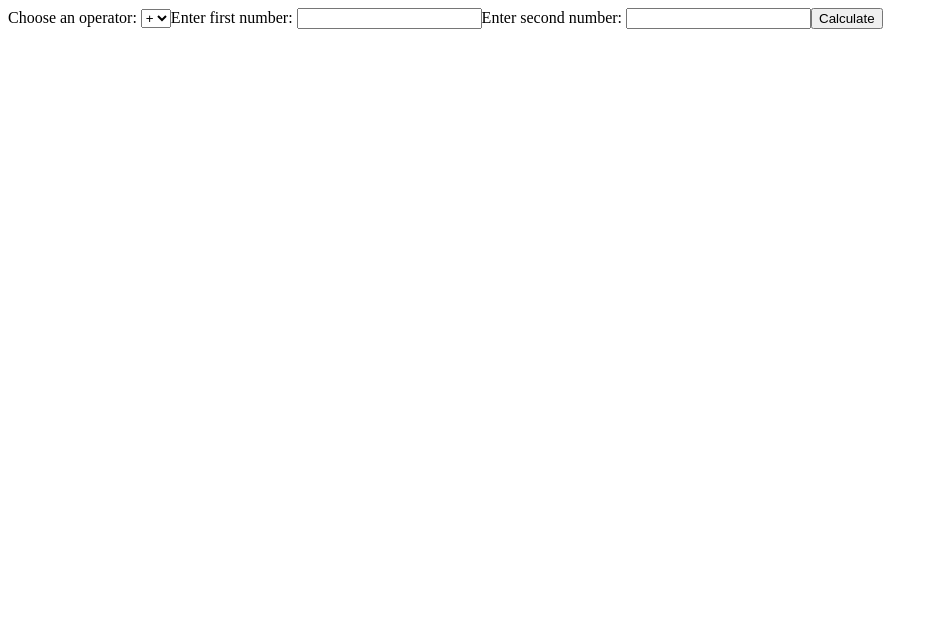
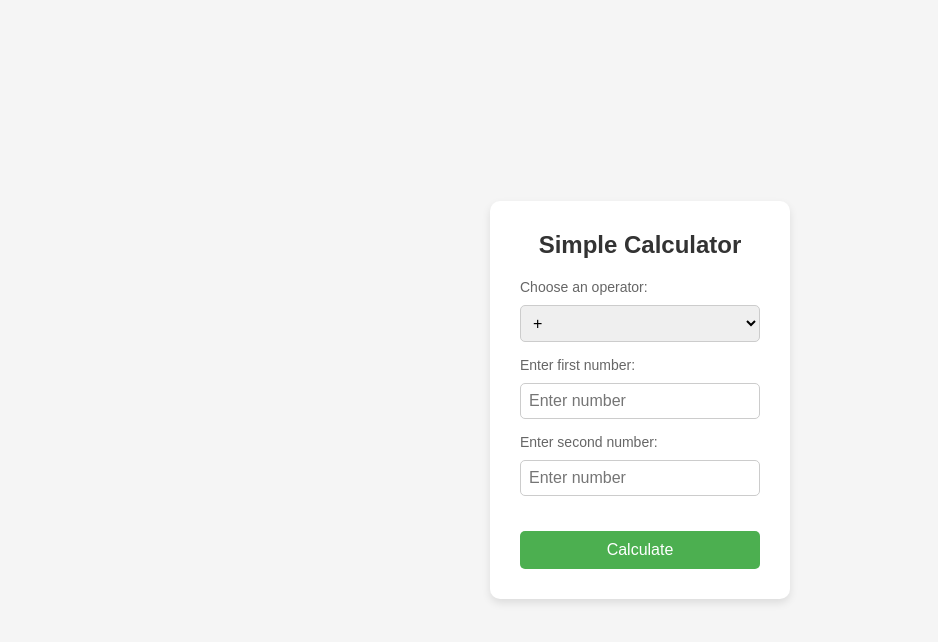
Before and after one commit to sangram72/simple-calculator, a React (Vite) app: page / in a window 1280 px wide. Shown: the top 642 px of the page, without its empty margins (0-938 px from the left). Built offline with nearby package versions, Linux system fonts and the light colour scheme.

Commit message:
Update App.jsx

```diff
--- a/src/App.jsx
+++ b/src/App.jsx
@@ -1,11 +1,11 @@
 import { useState } from 'react';
+import './App.css'; // Importing a separate CSS file for styles
 
 function App() {
-
   const [op, setOp] = useState("+");
   const [fstNumber, setFstNumber] = useState();
   const [secNumber, setSecNumber] = useState();
-    const [result, setResult] = useState(null);
+  const [result, setResult] = useState(null);
 
   function handleChange(e) {
     setOp(e.target.value);
@@ -20,12 +20,10 @@ function App() {
   }
 
   function operation() {
-
     if (isNaN(fstNumber) || isNaN(secNumber)) {
       alert("Please enter valid numbers");
       return;
     }
-
 
     switch (op) {
       case "+":
@@ -51,30 +49,44 @@ function App() {
   }
 
   return (
-    <div>
-      <label>Choose an operator: </label>
+    <div className="container">
+      <div className="calculator">
+        <h1>Simple Calculator</h1>
 
-      <select onChange={handleChange}>
+        <div className="input-group">
+          <label>Choose an operator: </label>
+          <select onChange={handleChange} value={op}>
+            <option value="+">+</option>
+            <option value="-">-</option>
+            <option value="*">*</option>
+            <option value="/">/</option>
+          </select>
+        </div>
 
-       <option value="+">+</option>
+        <div className="input-group">
+          <label>Enter first number: </label>
+          <input
+            type="number"
+            onChange={handleFstNumberChange}
+            value={fstNumber}
+            placeholder="Enter number"
+          />
+        </div>
 
-       <option value="-">-</option>
+        <div className="input-group">
+          <label>Enter second number: </label>
+          <input
+            type="number"
+            onChange={handleSecNumberChange}
+            value={secNumber}
+            placeholder="Enter number"
+          />
+        </div>
 
-       <option value="*">*</option>
+        <button onClick={operation} className="calculate-btn">Calculate</button>
 
-       <option value="/">/</option>
-
-     </select>
-
-      <label>Enter first number: </label>
-      <input type="number" onChange={handleFstNumberChange} value={fstNumber} />
-
-      <label>Enter second number: </label>
-      <input type="number" onChange={handleSecNumberChange} value={secNumber} />
-
-      <button onClick={operation}>Calculate</button>
-
-      {result !== null && <h1>Result: {result}</h1>}
+        {result !== null && <h2 className="result">Result: {result}</h2>}
+      </div>
     </div>
   );
 }
```
